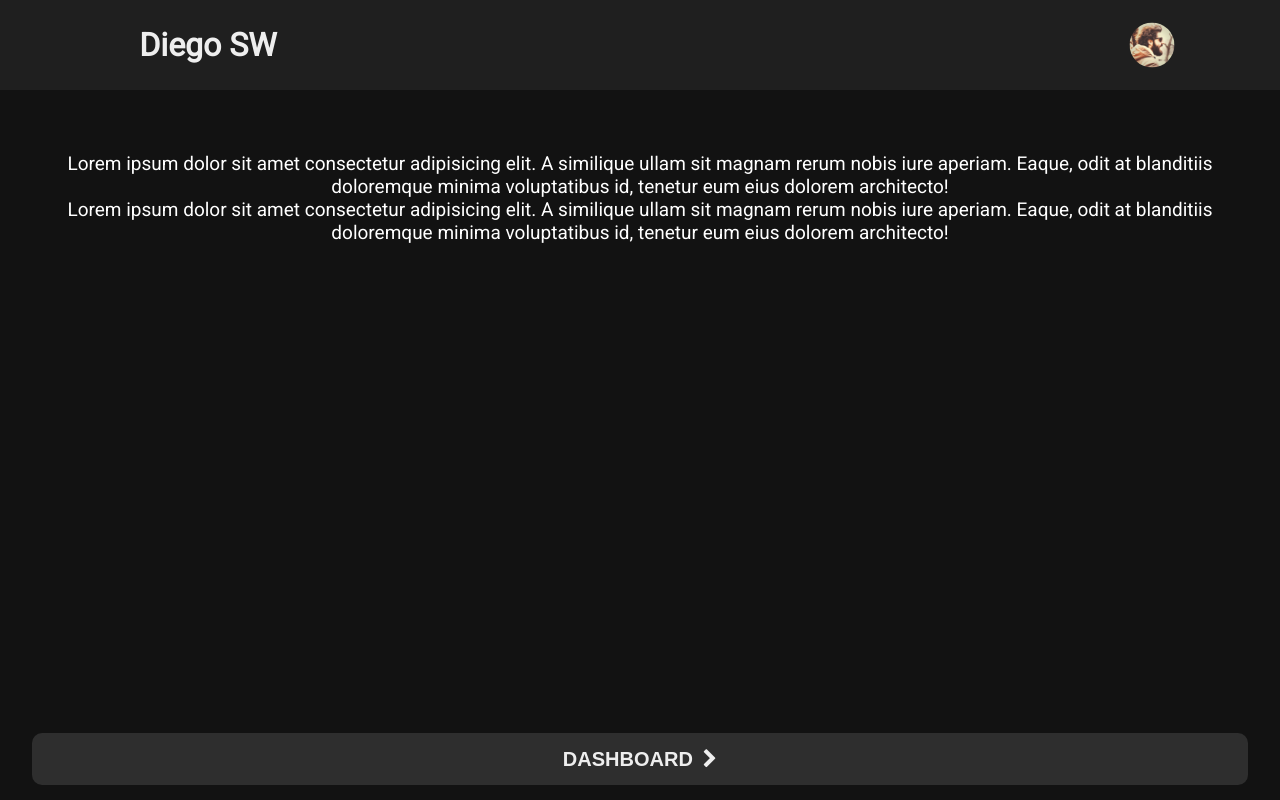
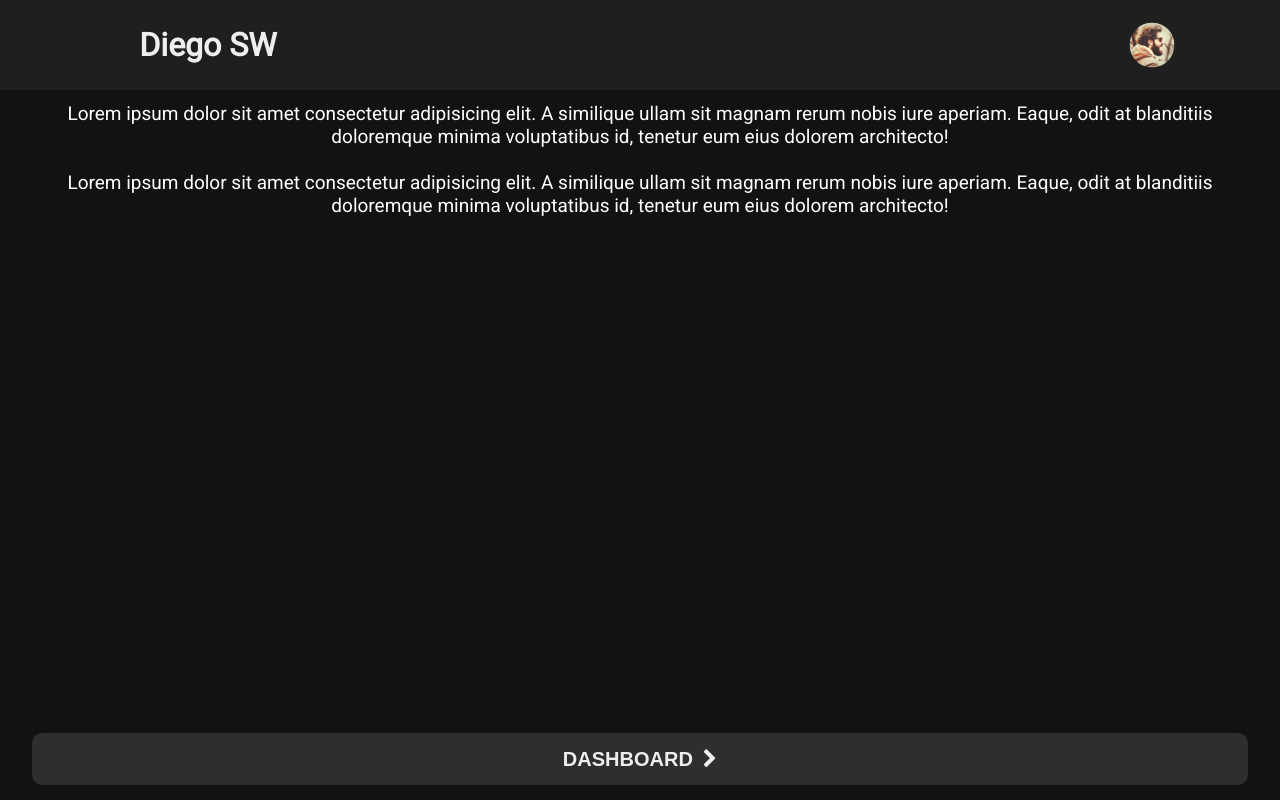
Before and after one commit to hidiego/webPage, an Angular app: page / in a window 1280 px wide. Built offline with nearby package versions, Linux system fonts and the light colour scheme.

Commit message:
- test deploy CI 2

```diff
--- a/src/app/app.component.html
+++ b/src/app/app.component.html
@@ -6,6 +6,7 @@
   Lorem ipsum dolor sit amet consectetur adipisicing elit. A similique ullam sit magnam rerum nobis
   iure aperiam. Eaque, odit at blanditiis doloremque minima voluptatibus id, tenetur eum eius
   dolorem architecto! <br />
+  <br />
   Lorem ipsum dolor sit amet consectetur adipisicing elit. A similique ullam sit magnam rerum nobis
   iure aperiam. Eaque, odit at blanditiis doloremque minima voluptatibus id, tenetur eum eius
   dolorem architecto!
--- a/src/app/app.component.scss
+++ b/src/app/app.component.scss
@@ -1,7 +1,8 @@
 div {
   flex: 1 auto;
   padding: 2rem;
-  margin-top: 120px;
+  margin-top: 70px;
+  margin-bottom: 70px;
   text-align: center;
   font-size: 19px;
 }
```
